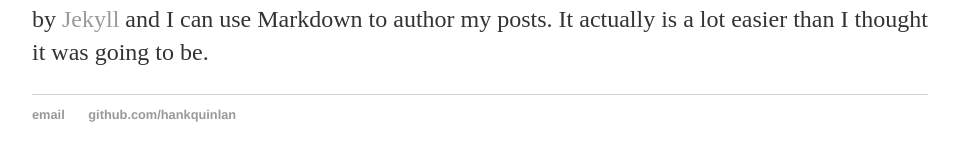
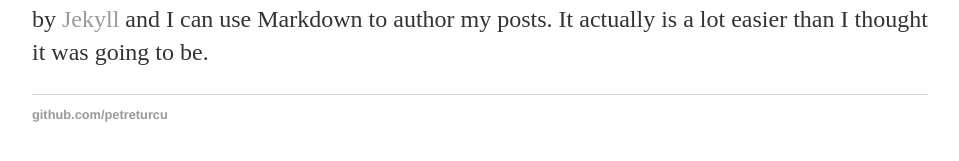
Before and after one commit to petreturcu/petreturcu.github.io, a Jekyll site: the page built from _posts/2018-02-17-petre-turcu-site-launched.md, in a window 1280 px wide. Shown: the part 286-447 px from the top of the page, without its empty margins (160-1119 px from the left). Built offline with Jekyll 4.4.1, drawn with Linux system fonts in a browser that asks for light colours.

Commit message:
Update default.html

```diff
--- a/_layouts/default.html
+++ b/_layouts/default.html
@@ -21,9 +21,8 @@
 			</div><!-- /.container -->
 			<footer>
 	    		<ul>
-	        		<li><a href="mailto:hankquinlanhub@gmail.com">email</a></li>
-	        		<li><a href="https://github.com/hankquinlan">github.com/hankquinlan</a></li>
-				</ul>
+	        		<li><a href="https://github.com/petreturcu">github.com/petreturcu</a></li>
+			</ul>
 			</footer>
 		</body>
 	</html>
```
